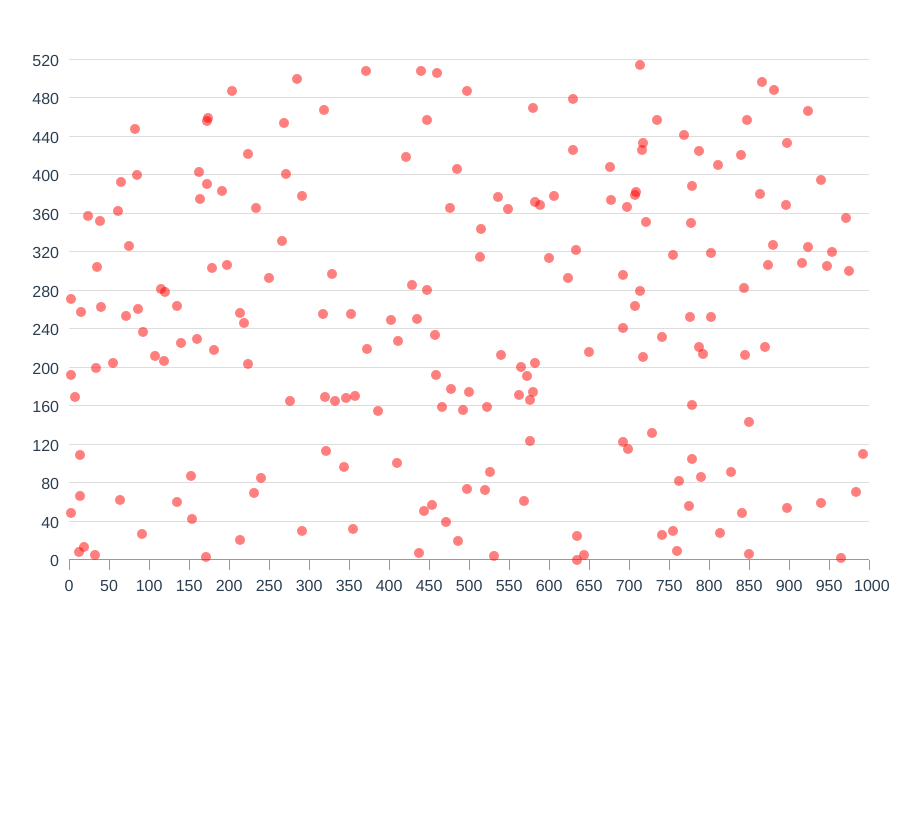
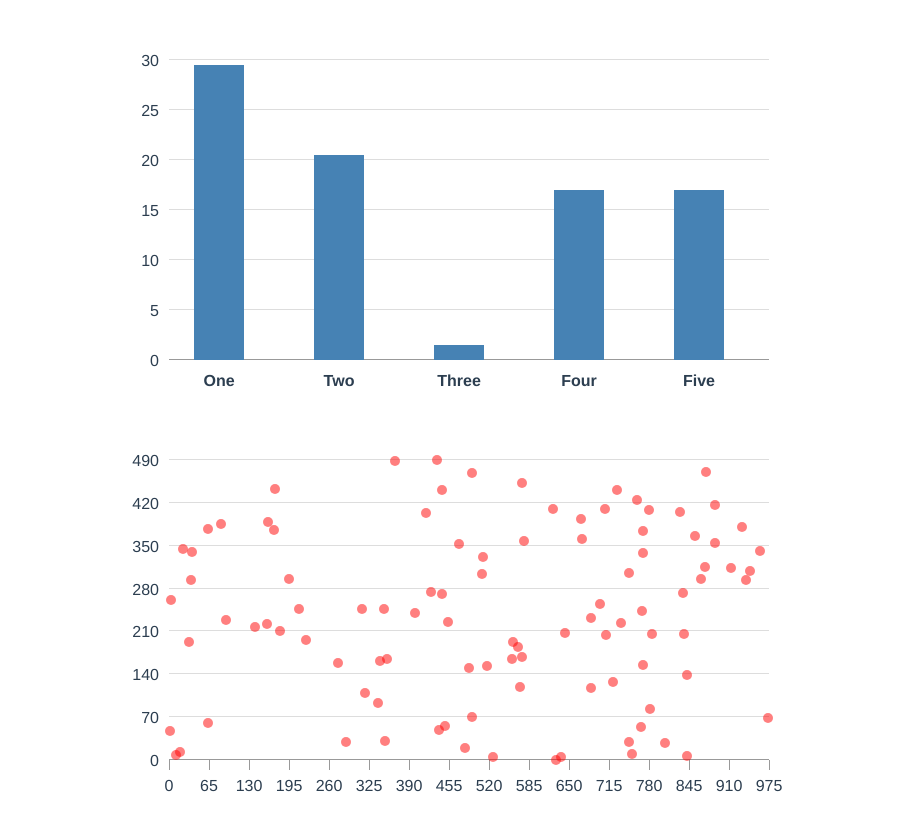
Before and after one commit to tesla3327/vue-giraffe, a Vue app: page / in a window 1280 px wide. Shown: the top 830 px of the page, without its empty margins (171-1091 px from the left). Before the commit the page ends 800 px from the top, so only its background shows below. Built offline with nearby package versions, Linux system fonts and the light colour scheme.

Commit message:
Fix up Scatter Plot demo and add Bar Graph demo

```diff
--- /dev/null
+++ b/src/components/BarGraphDemo.vue
@@ -0,0 +1,132 @@
+<template>
+  <Graph class="bar-graph" :data="points">
+    <Grid>
+      <template slot-scope="{ x, y }">
+        <template v-for="({ offset, value }, index) in y">
+          <div
+            class="line line--x"
+            :style="{ bottom: `${offset}px` }"
+            :key="`${index}-line-x`"
+          />
+          <span
+            class="marker marker--x"
+            :key="`${index}-marker-x`"
+            :style="{ bottom: `${offset - 10}px` }"
+          >
+            {{ value }}
+          </span>
+        </template>
+      </template>
+    </Grid>
+    <Point
+      v-for="({ x, y, id }, index) in points"
+      :point="{ x, y }"
+      :key="id"
+    >
+      <template slot-scope="{ position, style }">
+        <div>
+          <div
+            class="bar"
+            :style="{
+              left: `${position.x + 25}px`,
+              top: `${position.y}px`,
+            }"
+            :id="`${x}-${y}`"
+          />
+          <span
+            class="label"
+            :key="`${index}-label-y`"
+            :style="{
+              left: `${position.x - 250 + 50}px`
+            }"
+          >
+            {{ labels[index] }}
+          </span>
+        </div>
+      </template>
+    </Point>
+  </Graph>
+</template>
+
+<script>
+import Graph from './Graph';
+import Grid from './Grid';
+import Point from './Point';
+
+const points = [];
+const scale = (Math.round(Math.random() * 100) + 5) * 10;
+for (let i = 0; i < 5; i++) {
+  points.push({
+    id: i,
+    x: i,
+    y: Math.round(Math.random() * scale) / 2,
+  });
+}
+
+const labels = [
+  'One',
+  'Two',
+  'Three',
+  'Four',
+  'Five',
+];
+
+export default {
+  components: {
+    Graph,
+    Grid,
+    Point,
+  },
+  data() {
+    return { points, labels };
+  }
+};
+</script>
+
+<style scoped>
+.bar-graph {
+  width: 600px;
+  height: 300px;
+  margin-bottom: 100px;
+  position: relative;
+}
+
+.label {
+  position: absolute;
+  bottom: -30px;
+  text-align: center;
+  width: 500px;
+  font-weight: bold;
+}
+
+.line {
+  position: absolute;
+  background: #DDD;
+}
+
+.line:first-of-type {
+  background: #999;
+}
+
+.line--x {
+  width: 100%;
+  height: 1px;
+}
+
+.marker {
+  position: absolute;
+  width: 30px;
+}
+
+.marker--x {
+  text-align: right;
+  left: -40px;
+}
+
+.bar {
+  position: absolute;
+  bottom: 0;
+  width: 50px;
+  background: steelblue;
+}
+</style>
--- a/src/components/Graph.vue
+++ b/src/components/Graph.vue
@@ -1,12 +1,12 @@
 <template>
-  <div class="graph">
+  <div>
     <slot />
   </div>
 </template>
 
 <script>
 const minSpacing = 40;
-const ROUND_TO_NEAREST = 10;
+const ROUND_TO_NEAREST = 5;
 
 export default {
   name: 'Graph',
--- /dev/null
+++ b/src/components/ScatterPlotDemo.vue
@@ -0,0 +1,137 @@
+<template>
+  <Graph :data="points" class="scatter-plot">
+    <Grid>
+      <template slot-scope="{ x, y }">
+        <template v-for="({ offset, value }, index) in y">
+          <div
+            class="line line--x"
+            :style="{ bottom: `${offset}px` }"
+            :key="`${index}-line-x`"
+          />
+          <span
+            class="marker marker--x"
+            :key="`${index}-marker-x`"
+            :style="{ bottom: `${offset - 10}px` }"
+          >
+            {{ value }}
+          </span>
+        </template>
+        <template v-for="({ offset, value }, index) in x">
+          <div
+            class="line line--y"
+            :style="{ left: `${offset}px` }"
+            :key="`${index}-line-y`"
+          />
+          <span
+            class="marker marker--y"
+            :key="`${index}-marker-y`"
+            :style="{ left: `${offset - 15}px` }"
+          >
+            {{ value }}
+          </span>
+        </template>
+      </template>
+    </Grid>
+    <Point
+      v-for="({ x, y, id }) in points"
+      :point="{ x, y }"
+      :key="id"
+    >
+      <template slot-scope="{ position, style }">
+        <div
+          class="point"
+          :style="style"
+          :id="`${x}-${y}`"
+        />
+      </template>
+    </Point>
+  </Graph>
+</template>
+
+<script>
+import Graph from './Graph';
+import Grid from './Grid';
+import Point from './Point';
+
+const points = [];
+const scale = (Math.round(Math.random() * 100) + 5) * 10;
+for (let i = 0; i < 100; i++) {
+  points.push({
+    id: i,
+    x: Math.round(Math.random() * scale),
+    y: Math.round(Math.random() * scale) / 2,
+  });
+}
+
+export default {
+  components: {
+    Graph,
+    Grid,
+    Point,
+  },
+  data() {
+    return { points };
+  }
+};
+</script>
+
+<style scoped>
+.scatter-plot {
+  width: 600px;
+  height: 300px;
+  margin-bottom: 100px;
+  position: relative;
+}
+.line {
+  position: absolute;
+  background: #DDD;
+}
+
+.line:first-of-type,
+.line--y {
+  background: #999;
+}
+
+.line--x {
+  width: 100%;
+  height: 1px;
+}
+
+.line--y {
+  height: 10px;
+  width: 1px;
+  bottom: -10px;
+}
+
+.marker {
+  position: absolute;
+  width: 30px;
+}
+
+.marker--x {
+  text-align: right;
+  left: -40px;
+}
+
+.marker--y {
+  text-align: center;
+  bottom: -35px;
+}
+
+.point {
+  margin-left: -5px;
+  margin-bottom: -5px;
+  width: 10px;
+  height: 10px;
+  border-radius: 50%;
+  background: rgba(255, 0, 0, 0.5);
+  transition: all 0.15s ease-out;
+}
+
+.point:hover {
+  margin-left: -10px;
+  margin-bottom: -10px;
+  width: 20px;
+  height: 20px;
+}
+</style>
--- a/src/components/test.vue
+++ b/src/components/test.vue
@@ -1,139 +1,24 @@
 <template>
-  <Graph :data="points">
-    <Grid>
-      <template slot-scope="{ x, y }">
-        <template v-for="({ offset, value }, index) in y">
-          <div
-            class="line line--x"
-            :style="{ bottom: `${offset}px` }"
-            :key="`${index}-line-x`"
-          />
-          <span
-            class="marker marker--x"
-            :key="`${index}-marker-x`"
-            :style="{ bottom: `${offset - 10}px` }"
-          >
-            {{ value }}
-          </span>
-        </template>
-        <template v-for="({ offset, value }, index) in x">
-          <div
-            class="line line--y"
-            :style="{ left: `${offset}px` }"
-            :key="`${index}-line-y`"
-          />
-          <span
-            class="marker marker--y"
-            :key="`${index}-marker-y`"
-            :style="{ left: `${offset - 15}px` }"
-          >
-            {{ value }}
-          </span>
-        </template>
-      </template>
-    </Grid>
-    <Point
-      v-for="({ x, y, id }) in points"
-      :point="{ x, y }"
-      :key="id"
-    >
-      <template slot-scope="{ position, style }">
-        <div
-          class="point"
-          :style="style"
-          :id="`${x}-${y}`"
-        />
-      </template>
-    </Point>
-  </Graph>
+  <div>
+    <BarGraphDemo />
+    <ScatterPlotDemo />
+  </div>
 </template>
 
 <script>
-  import Point from './Point';
-  import Graph from './Graph';
-  import Grid from './Grid';
+import ScatterPlotDemo from './ScatterPlotDemo';
+import BarGraphDemo from './BarGraphDemo';
 
-  const points = [];
-  const scale = (Math.round(Math.random() * 100) + 5) * 10;
-  for (let i = 0; i < 200; i++) {
-    points.push({
-      id: i,
-      x: Math.round(Math.random() * scale),
-      y: Math.round(Math.random() * scale) / 2,
-    });
+export default {
+  components: {
+    ScatterPlotDemo,
+    BarGraphDemo,
   }
-
-  export default {
-    components: {
-      Point,
-      Graph,
-      Grid,
-    },
-    data() {
-      return {
-        points,
-      };
-    }
-  }
+}
 </script>
 
 <style>
-  .graph {
-    width: 800px;
-    height: 500px;
-    position: relative;
-  }
-
-  .line {
-    position: absolute;
-    background: #DDD;
-  }
-
-  .line:first-of-type,
-  .line--y {
-    background: #999;
-  }
-
-  .line--x {
-    width: 100%;
-    height: 1px;
-  }
-
-  .line--y {
-    height: 10px;
-    width: 1px;
-    bottom: -10px;
-  }
-
-  .marker {
-    position: absolute;
-    width: 30px;
-  }
-
-  .marker--x {
-    text-align: right;
-    left: -40px;
-  }
-
-  .marker--y {
-    text-align: center;
-    bottom: -35px;
-  }
-
-  .point {
-    margin-left: -5px;
-    margin-bottom: -5px;
-    width: 10px;
-    height: 10px;
-    border-radius: 50%;
-    background: rgba(255, 0, 0, 0.5);
-    transition: all 0.15s ease-out;
-  }
-
-  .point:hover {
-    margin-left: -10px;
-    margin-bottom: -10px;
-    width: 20px;
-    height: 20px;
-  }
+.graph-container {
+  margin-bottom: 100px;
+}
 </style>
```
